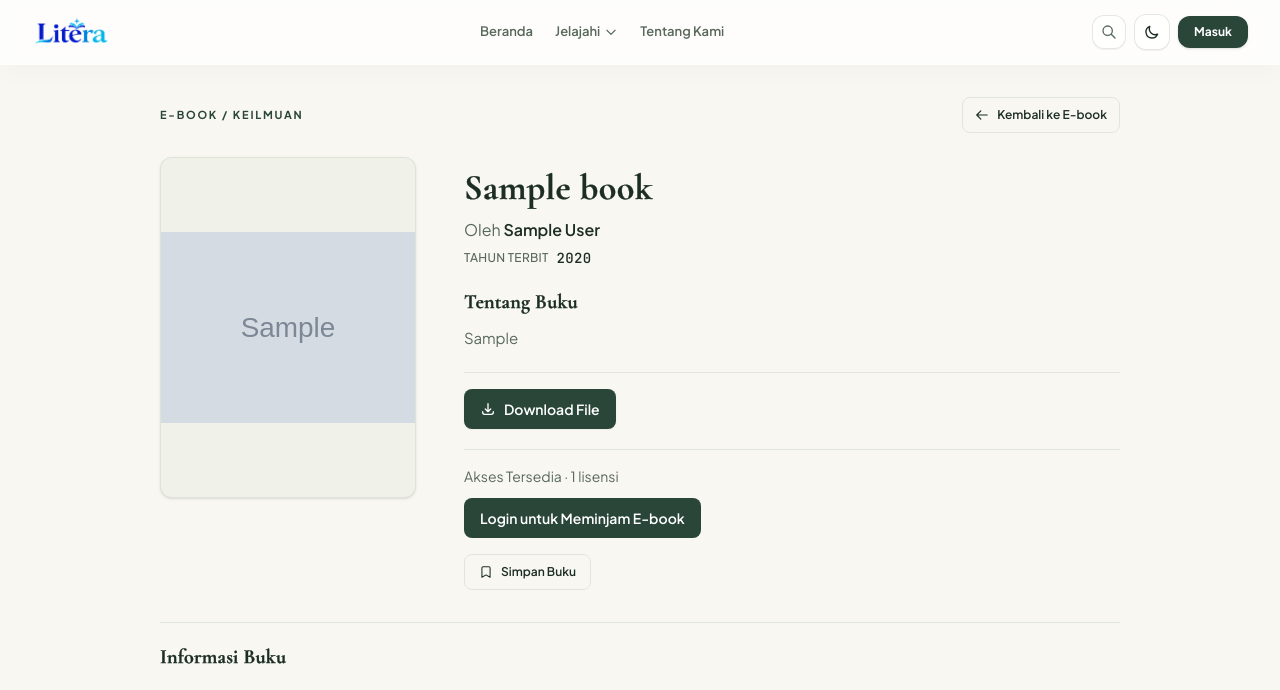
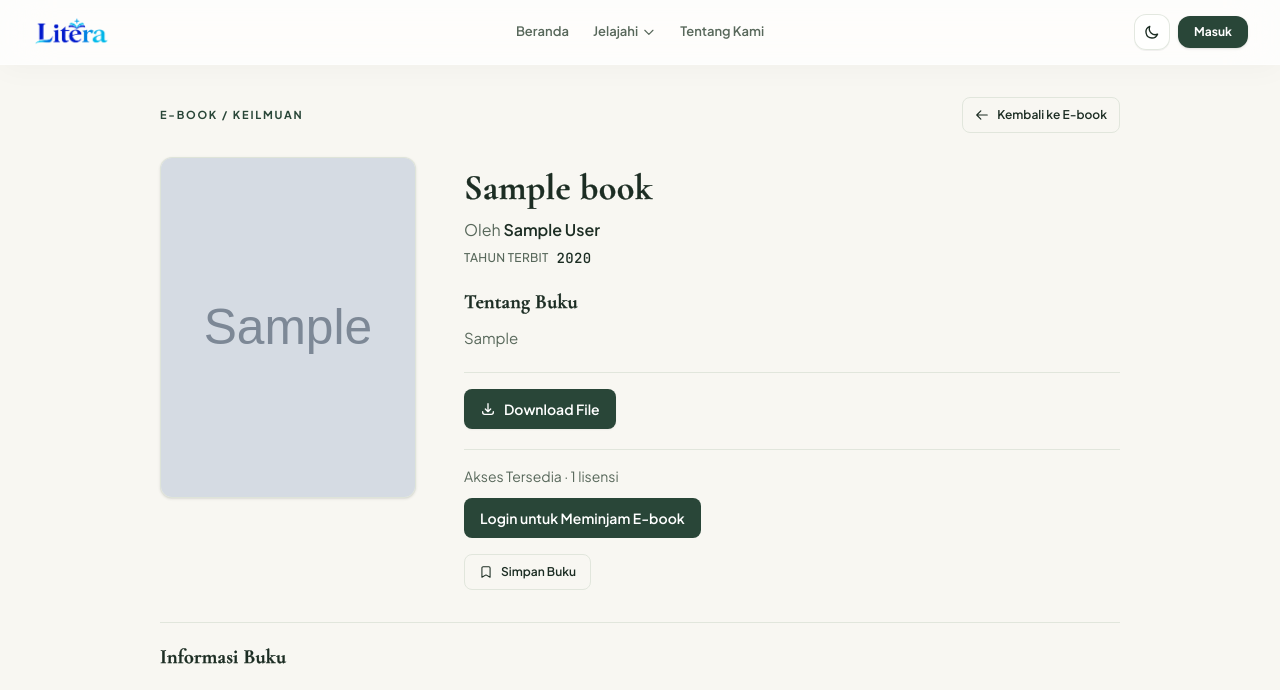
Before and after one commit to faturrahmanxo/digitalLibrary, a Laravel app: page /books/1 in a window 1280 px wide. Shown: the top 690 px of the page. Run offline with Laravel 12, Linux system fonts and the light colour scheme; tables that the repository leaves empty hold one stand-in row (values such as "Sample post"); grey boxes marked "Sample" are stand-in pictures; style sheets or scripts are compiled from the project's sources.

Commit message:
refactor(ui): sembunyikan buku fisik dipinjam dari beranda, optimasi sampul penuh tanpa background, hapus ikon pencarian navbar, dan posisikan navigasi utama di tengah

```diff
--- a/app/Http/Controllers/LandingController.php
+++ b/app/Http/Controllers/LandingController.php
@@ -40,6 +40,10 @@ class LandingController extends Controller
             ->where(function ($q) {
                 $q->whereIn('collection_type', [Book::COLLECTION_TYPE_PHYSICAL, 'physical', 'fisik'])
                     ->orWhereNull('collection_type');
+            })
+            ->where(function ($q) {
+                $q->where('available_copies', '>', 0)
+                    ->orWhere('stock_available', '>', 0);
             })
             ->latest('id')
             ->take(5)
--- a/resources/views/books/detail.blade.php
+++ b/resources/views/books/detail.blade.php
@@ -102,7 +102,7 @@
                                 height="800"
                                 fetchpriority="high"
                                 decoding="async"
-                                class="h-full w-full object-contain"
+                                class="h-full w-full object-cover"
                             >
                         @else
                             <div
@@ -472,7 +472,7 @@
                                                 alt="Sampul {{ $seriesBook->title }}"
                                                 loading="lazy"
                                                 decoding="async"
-                                                class="h-full w-full object-contain transition-transform duration-300 motion-safe:group-hover/series-card:scale-105"
+                                                class="h-full w-full object-cover transition-transform duration-300 motion-safe:group-hover/series-card:scale-105"
                                             >
                                         @else
                                             <div class="book-cover-fallback relative flex h-full w-full items-center justify-center overflow-hidden text-white" role="img" aria-label="Sampul tidak tersedia untuk {{ $seriesBook->title }}">
@@ -532,7 +532,7 @@
                                             alt="Sampul Volume {{ $volume->volume_number }} - {{ $book->title }}"
                                             loading="lazy"
                                             decoding="async"
-                                            class="h-full w-full object-contain transition-transform duration-300 motion-safe:group-hover/series-card:scale-105"
+                                            class="h-full w-full object-cover transition-transform duration-300 motion-safe:group-hover/series-card:scale-105"
                                         >
                                     @else
                                         <div class="book-cover-fallback relative flex h-full w-full items-center justify-center overflow-hidden text-white" role="img" aria-label="Sampul tidak tersedia">
--- a/resources/views/books/show.blade.php
+++ b/resources/views/books/show.blade.php
@@ -38,7 +38,7 @@
                             alt="Sampul {{ $isNovel ? 'novel' : 'e-book' }} {{ $book->title }}"
                             width="600"
                             height="800"
-                            class="h-full w-full object-contain"
+                            class="h-full w-full object-cover"
                         >
                     @else
                         <div class="book-cover-fallback relative flex h-full w-full items-center justify-center overflow-hidden text-white" role="img" aria-label="Sampul tidak tersedia untuk {{ $book->title }}">
--- a/resources/views/components/book-card-ebook.blade.php
+++ b/resources/views/components/book-card-ebook.blade.php
@@ -17,7 +17,7 @@
                 alt="Sampul {{ $coverLabel }} {{ $book->title }}"
                 loading="lazy"
                 decoding="async"
-                class="h-full w-full object-contain transition-transform duration-200 motion-safe:group-hover/cover:scale-[1.03] motion-reduce:transform-none"
+                class="h-full w-full object-cover transition-transform duration-200 motion-safe:group-hover/cover:scale-[1.03] motion-reduce:transform-none"
             >
         @else
             <div class="book-cover-fallback relative flex h-full w-full items-center justify-center overflow-hidden text-white" role="img" aria-label="Sampul {{ $coverLabel }} tidak tersedia untuk {{ $book->title }}">
--- a/resources/views/components/navbar-public.blade.php
+++ b/resources/views/components/navbar-public.blade.php
@@ -7,15 +7,15 @@
 
 <!-- Main Navigation Bar -->
 <header class="sticky top-0 z-40 bg-white/75 dark:bg-[#121c17]/80 backdrop-blur-xl backdrop-saturate-150 border-b border-white/40 dark:border-white/10 shadow-[0_4px_30px_rgba(0,0,0,0.03)] dark:shadow-[0_4px_30px_rgba(0,0,0,0.2)] transition-colors duration-200">
-    <div class="max-w-7xl mx-auto px-3 sm:px-5 lg:px-8 h-16 flex items-center justify-between gap-2 sm:gap-3">
+    <div class="max-w-7xl mx-auto px-3 sm:px-5 lg:px-8 h-16 relative flex items-center justify-between gap-2 sm:gap-3">
 
         <!-- Brand Lockup -->
         <a href="{{ route('home') }}" class="flex items-center gap-2.5 shrink-0 group focus-visible:outline-2 focus-visible:outline-focus rounded-xl">
             <img src="{{ asset('images/logo-Litera.png') }}" alt="Litera" width="1326" height="529" class="h-8 w-auto object-contain transition-transform duration-200 group-hover:scale-[1.02]">
         </a>
 
-        <!-- Desktop Navigation Links (Center) -->
-        <nav class="hidden lg:flex items-center gap-0.5 text-[13px] font-semibold" aria-label="Navigasi Utama">
+        <!-- Desktop Navigation Links (Centered) -->
+        <nav class="hidden lg:flex items-center gap-1 text-[13px] font-semibold absolute left-1/2 -translate-x-1/2" aria-label="Navigasi Utama">
             <!-- Beranda -->
             <a
                 href="{{ route('home') }}"
@@ -40,32 +40,32 @@
                     </svg>
                 </button>
 
-                <!-- Mega Dropdown Panel (Styled like the reference design in user image) -->
+                <!-- Mega Dropdown Panel (Centered) -->
                 <div
                     id="nav-jelajahi-dropdown-menu"
                     class="hidden fixed inset-x-4 sm:inset-x-6 top-[4.25rem] w-auto rounded-b-2xl bg-surface/98 dark:bg-surface/98 backdrop-blur-xl border border-line shadow-2xl p-4 sm:p-5 z-50 animate-fade-in-up"
                     role="menu"
                 >
-                    <div class="mx-auto grid max-w-7xl grid-cols-12 gap-4 sm:gap-6 items-center">
+                    <div class="mx-auto flex items-center justify-center gap-6 sm:gap-8 max-w-xl py-1">
                         <!-- Left Editorial Column -->
-                        <div class="col-span-3 border-r border-line pr-3 sm:pr-6">
+                        <div class="border-r border-line pr-6 sm:pr-8">
                             <h3 class="font-serif font-bold text-lg sm:text-xl text-ink leading-tight">
                                 Jelajahi
                             </h3>
                         </div>
 
                         <!-- Right Genre Column (Hanya Novel & Keilmuan) -->
-                        <div class="col-span-9 grid grid-cols-2 gap-2 sm:gap-5">
+                        <div class="flex items-center gap-4 sm:gap-6">
                             <a
                                 href="{{ url('/jelajahi?genre=novel-fiksi') }}"
-                                class="flex min-h-11 items-center rounded-xl px-3 py-2 text-sm font-semibold text-ink hover:bg-surface-soft hover:text-brand-600 dark:hover:text-brand-400 transition-colors"
+                                class="flex min-h-10 items-center rounded-xl px-3 py-1.5 text-sm font-semibold text-ink hover:bg-surface-soft hover:text-brand-600 dark:hover:text-brand-400 transition-colors"
                                 role="menuitem"
                             >
                                 Novel
                             </a>
                             <a
                                 href="{{ url('/jelajahi?genre=keilmuan-edukasi') }}"
-                                class="flex min-h-11 items-center rounded-xl px-3 py-2 text-sm font-semibold text-ink hover:bg-surface-soft hover:text-brand-600 dark:hover:text-brand-400 transition-colors"
+                                class="flex min-h-10 items-center rounded-xl px-3 py-1.5 text-sm font-semibold text-ink hover:bg-surface-soft hover:text-brand-600 dark:hover:text-brand-400 transition-colors"
                                 role="menuitem"
                             >
                                 Keilmuan
@@ -84,23 +84,8 @@
             </a>
         </nav>
 
-        <!-- Right Side Controls: Search, Theme Toggle, Auth, Mobile Toggle -->
+        <!-- Right Side Controls: Theme Toggle, Auth, Mobile Toggle (Search icon removed) -->
         <div class="flex items-center gap-1.5 sm:gap-2">
-
-            <!-- Search Button (Opens Expandable Desktop Search / Modal) -->
-            <div class="relative hidden lg:block" id="nav-search-container">
-                <button
-                    type="button"
-                    id="nav-search-toggle-btn"
-                    aria-label="Pencarian Buku"
-                    class="p-2 rounded-xl border border-line/70 dark:border-white/10 bg-white/50 dark:bg-white/5 backdrop-blur-md text-text-muted hover:text-ink hover:bg-white/80 dark:hover:bg-white/10 active:scale-95 transition-all cursor-pointer focus-visible:outline-2 focus-visible:outline-focus shadow-2xs"
-                    title="Cari Buku &amp; Penulis"
-                >
-                    <svg class="w-4 h-4" fill="none" viewBox="0 0 24 24" stroke="currentColor">
-                        <path stroke-linecap="round" stroke-linejoin="round" stroke-width="2" d="M21 21l-6-6m2-5a7 7 0 11-14 0 7 7 0 0114 0z" />
-                    </svg>
-                </button>
-            </div>
 
             <!-- Theme Toggle with Smooth Rotational Flipping Animation -->
             <button
--- a/resources/views/landing/index.blade.php
+++ b/resources/views/landing/index.blade.php
@@ -418,7 +418,7 @@
                                         alt="Sampul buku {{ $book->title }}"
                                         loading="lazy"
                                         decoding="async"
-                                        class="h-full w-full object-contain transition-transform duration-300 motion-safe:group-hover/card:scale-105"
+                                        class="h-full w-full object-cover transition-transform duration-300 motion-safe:group-hover/card:scale-105"
                                     >
                                 @else
                                     <div class="book-cover-fallback relative flex h-full w-full items-center justify-center overflow-hidden text-white" role="img" aria-label="Sampul buku tidak tersedia untuk {{ $book->title }}">
@@ -526,7 +526,7 @@
                                         alt="Sampul {{ $book->collection_type === 'novel' ? 'novel' : 'e-book' }} {{ $book->title }}"
                                         loading="lazy"
                                         decoding="async"
-                                        class="h-full w-full object-contain transition-transform duration-300 motion-safe:group-hover/card:scale-105"
+                                        class="h-full w-full object-cover transition-transform duration-300 motion-safe:group-hover/card:scale-105"
                                     >
                                 @else
                                     <div class="book-cover-fallback relative flex h-full w-full items-center justify-center overflow-hidden text-white" role="img" aria-label="Sampul {{ $book->collection_type === 'novel' ? 'novel' : 'e-book' }} tidak tersedia untuk {{ $book->title }}">
```
Also changed, not shown: tests/Feature/EbookCardRenderingTest.php (+1 -1 lines), tests/Feature/PublicNavbarTest.php (+1 -1 lines).
